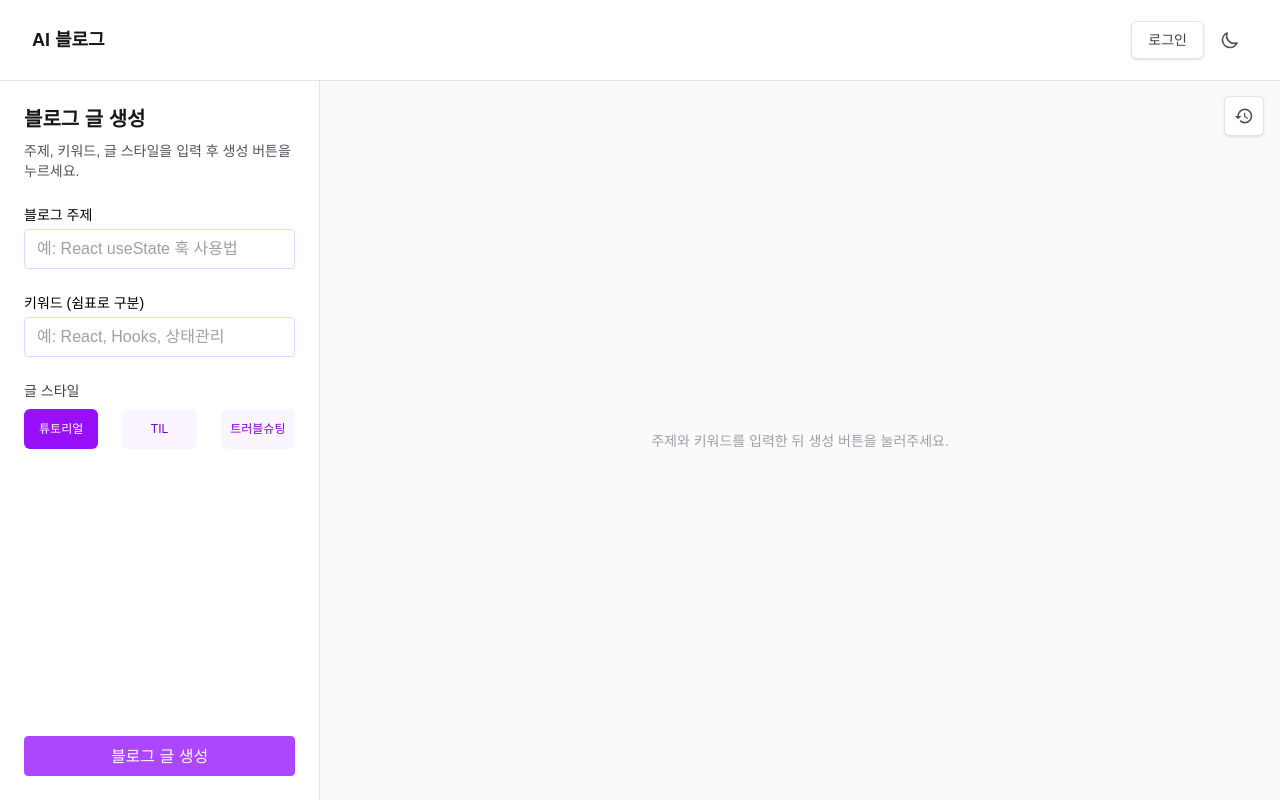
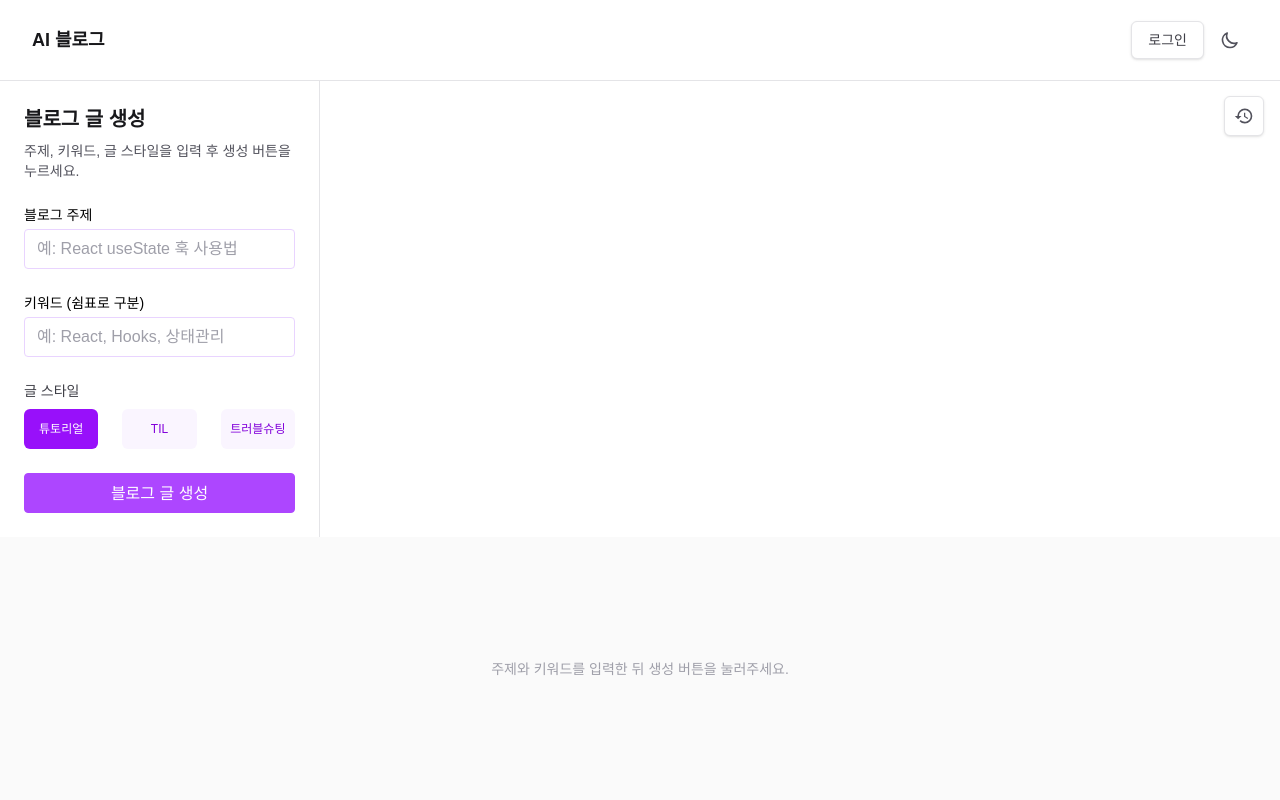
Before and after one commit to aiden0413/aiblog, a Next.js app: page /create in a window 1280 px wide. Built offline with nearby package versions, Linux system fonts and the light colour scheme; no server answers.

Commit message:
스타일 수정

```diff
--- a/src/app/(anon)/create/components/HistoryPanel.tsx
+++ b/src/app/(anon)/create/components/HistoryPanel.tsx
@@ -57,7 +57,7 @@ export function HistoryPanel({ isOpen, items, onSelectItem, onRemoveItem }: Hist
       {/* 우측 슬라이드 패널. 열림·닫힘 시 translateX 전환. 전환 애니메이션 적용 여부는 globals.css의 data-allow-transition 정책을 따름. */}
       <div
         data-allow-transition
-        className="fixed right-0 z-50 w-full max-w-[280px] border-l border-zinc-200 bg-white dark:border-zinc-700 dark:bg-zinc-900 top-[81px] bottom-[4.5rem] md:bottom-0"
+        className="fixed right-0 z-50 w-full max-w-[280px] border-l border-zinc-200 bg-white dark:border-zinc-700 dark:bg-zinc-900 top-[81px] bottom-[4.5rem] lg:bottom-0"
         style={{
           transform: isOpen ? "translateX(0)" : "translateX(100%)",
           transition: "transform 300ms cubic-bezier(0.32, 0.72, 0, 1)",
--- a/src/app/(anon)/create/components/ResultSection.tsx
+++ b/src/app/(anon)/create/components/ResultSection.tsx
@@ -103,7 +103,7 @@ ${bodyHtml}
   }
 
   return (
-    <section className="flex-1 min-w-0 min-h-0 flex flex-col overflow-x-hidden bg-zinc-50 dark:bg-zinc-950 relative md:h-full max-h-[calc(100vh-81px-120px)] md:max-h-none">
+    <section className="flex-1 min-w-0 min-h-0 flex flex-col overflow-x-hidden bg-zinc-50 dark:bg-zinc-950 relative lg:h-full max-h-[calc(100vh-81px-120px)] lg:max-h-none">
       {copiedLabel !== null && (
         <div className="fixed top-24 left-1/2 -translate-x-1/2 z-50 rounded-lg border border-zinc-200 bg-white px-4 py-2 text-sm font-medium text-zinc-800 shadow-lg dark:border-zinc-600 dark:bg-zinc-800 dark:text-zinc-100">
           {copiedLabel} 복사됨
--- a/src/app/(anon)/create/page.tsx
+++ b/src/app/(anon)/create/page.tsx
@@ -87,6 +87,7 @@ export default function CreatePage() {
       setSelectedHistoryResult(item.result);
       setScrollToTopTrigger((t) => t + 1);
       setIsHistoryOpen(false);
+      setIsInputOpen(false);
     }
   };
 
@@ -106,14 +107,14 @@ export default function CreatePage() {
   };
 
   return (
-    <main className="h-[calc(100vh-81px)] flex relative">
-      <aside className="hidden w-80 shrink-0 border-r border-zinc-200 bg-white p-6 dark:border-zinc-700 dark:bg-zinc-900 md:flex md:flex-col">
+    <main className="flex h-full min-h-0 flex-1 flex-col relative">
+      <aside className="hidden w-80 shrink-0 border-r border-zinc-200 bg-white p-6 dark:border-zinc-700 dark:bg-zinc-900 lg:flex lg:flex-col">
         <InputSection {...inputSectionProps} />
       </aside>
 
       <div
         data-allow-transition
-        className="fixed left-0 right-0 z-30 flex flex-col overflow-hidden border-t border-zinc-200 bg-white shadow-[0_-4px_20px_rgba(0,0,0,0.1)] dark:border-zinc-700 dark:bg-zinc-900 dark:shadow-[0_-4px_20px_rgba(0,0,0,0.3)] md:hidden"
+        className="fixed left-0 right-0 z-30 flex flex-col overflow-hidden border-t border-zinc-200 bg-white shadow-[0_-4px_20px_rgba(0,0,0,0.1)] dark:border-zinc-700 dark:bg-zinc-900 dark:shadow-[0_-4px_20px_rgba(0,0,0,0.3)] lg:hidden"
         style={{
           bottom: isInputOpen ? 0 : "calc(1rem + 40px + max(1rem, env(safe-area-inset-bottom)))",
           height: isInputOpen ? "100vh" : `${MOBILE_CLOSED_HEIGHT}px`,
@@ -150,7 +151,7 @@ export default function CreatePage() {
         </div>
       </div>
       <div
-        className="fixed left-0 right-0 bottom-0 z-40 flex gap-2 px-4 pt-4 pb-[max(1rem,env(safe-area-inset-bottom))] md:hidden dark:bg-zinc-900"
+        className="fixed left-0 right-0 bottom-0 z-40 flex gap-2 px-4 pt-4 pb-[max(1rem,env(safe-area-inset-bottom))] lg:hidden dark:bg-zinc-900"
         style={{ width: "100%" }}
       >
         <Button
@@ -174,7 +175,7 @@ export default function CreatePage() {
       <button
         type="button"
         onClick={() => setIsHistoryOpen((prev) => !prev)}
-        className="fixed top-24 right-4 z-30 hidden md:inline-flex h-10 w-10 items-center justify-center rounded-md border border-zinc-200 bg-white text-zinc-600 shadow-sm outline-none hover:bg-zinc-50 hover:text-zinc-900 focus:ring-2 focus:ring-purple-500 dark:border-zinc-600 dark:bg-zinc-800 dark:text-zinc-400 dark:hover:bg-zinc-700 dark:hover:text-white dark:focus:ring-purple-600"
+        className="fixed top-24 right-4 z-30 hidden lg:inline-flex h-10 w-10 items-center justify-center rounded-md border border-zinc-200 bg-white text-zinc-600 shadow-sm outline-none hover:bg-zinc-50 hover:text-zinc-900 focus:ring-2 focus:ring-purple-500 dark:border-zinc-600 dark:bg-zinc-800 dark:text-zinc-400 dark:hover:bg-zinc-700 dark:hover:text-white dark:focus:ring-purple-600"
         aria-label="히스토리"
       >
         <MdHistory className="h-5 w-5" />
@@ -194,7 +195,7 @@ export default function CreatePage() {
           <button
             type="button"
             onClick={() => setIsHistoryOpen(false)}
-            className="absolute top-0 left-0 right-0 bottom-[4.5rem] md:bottom-0 z-40 bg-black/30"
+            className="absolute top-0 left-0 right-0 bottom-[4.5rem] lg:bottom-0 z-40 bg-black/30"
             aria-label="히스토리 패널 닫기"
           />
         )}
--- a/src/app/(anon)/globals.css
+++ b/src/app/(anon)/globals.css
@@ -36,6 +36,8 @@
 
 html,
 body {
+  height: 100%;
+  overflow: hidden;
   transition: none;
 }
 
--- a/src/app/(anon)/layout.tsx
+++ b/src/app/(anon)/layout.tsx
@@ -36,8 +36,12 @@ export default function RootLayout({
           <AuthProvider>
             <QueryProvider>
               <AuthPopupCloser />
-              <Header />
-              {children}
+              <div className="flex h-full flex-col overflow-hidden">
+                <Header />
+                <div className="flex min-h-0 flex-1 flex-col overflow-hidden">
+                  {children}
+                </div>
+              </div>
             </QueryProvider>
           </AuthProvider>
         </ThemeProvider>
--- a/src/app/(anon)/page.tsx
+++ b/src/app/(anon)/page.tsx
@@ -2,7 +2,7 @@ import Link from "next/link";
 
 export default function Home() {
   return (
-    <main className="h-[calc(100vh-81px)] flex flex-col items-center justify-center bg-gradient-to-b from-purple-50 to-white px-6 dark:from-zinc-900 dark:to-zinc-950 overflow-x-hidden overflow-y-auto">
+    <main className="flex min-h-0 flex-1 flex-col items-center justify-center overflow-x-hidden overflow-y-auto bg-gradient-to-b from-purple-50 to-white px-6 dark:from-zinc-900 dark:to-zinc-950">
       <div className="max-w-2xl w-full text-center space-y-8">
         <h1 className="text-4xl font-bold text-black tracking-tight dark:text-white">
           AI 블로그 글 생성
```
